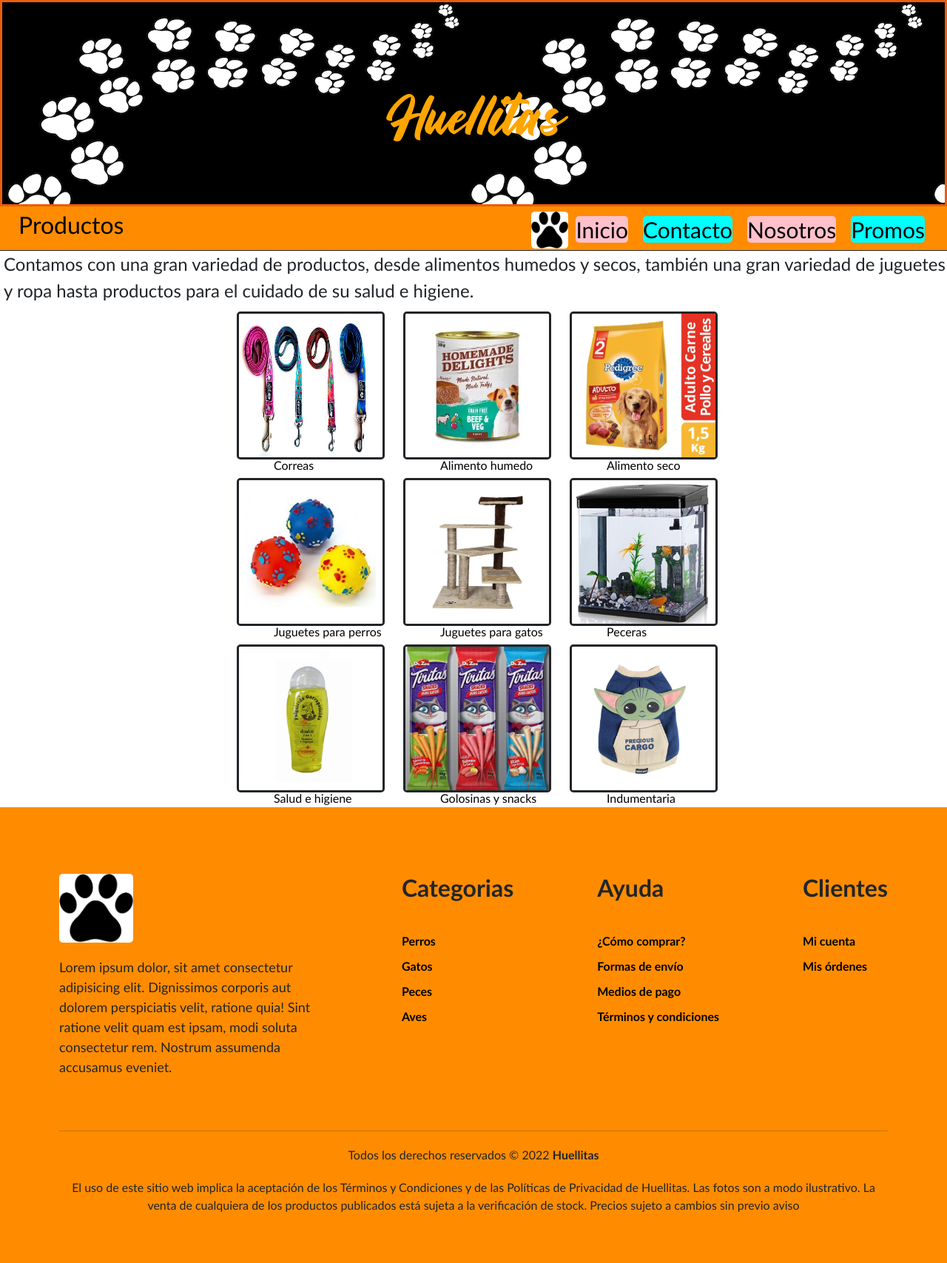
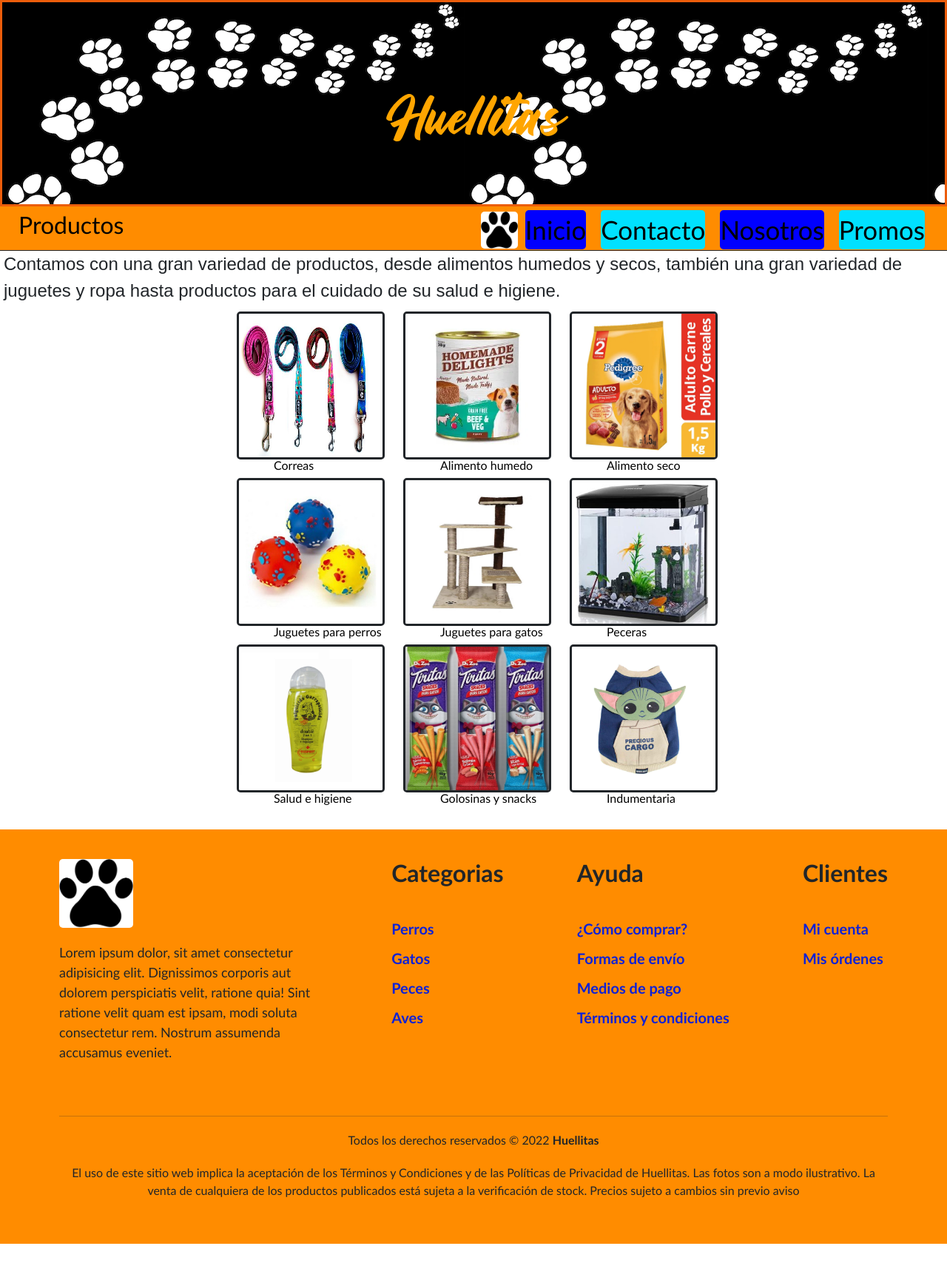
Before and after one commit to LucasCasa95/Huellitas_2, a website: page productos.html in a window 1280 px wide. Shown: the whole page at 74% size. After the commit the page ends 1681 px from the top, so only its background shows below. Drawn offline with Linux system fonts and the light colour scheme.

Commit message:
agregue lo pedido para el desafio sass + seo

```diff
--- a/CSS/Style.css
+++ b/CSS/Style.css
@@ -228,6 +228,7 @@ a{
 footer{
     width: 100%;
     padding: 50px 0px;
+
     background-color: darkorange;
 }
 
--- a/productos.html
+++ b/productos.html
@@ -7,8 +7,10 @@
     <!--Boostraps styles-->
     <link rel="stylesheet" href="./CSS/bootstrap.min.css">
     <!--CSS-->
-    <link rel="stylesheet" href="./CSS/Style.css">
+    <link rel="stylesheet" href="./CSS/estilo.css">
     <title>Huellitas - Productos</title>
+    <meta name="description" content="Todo lo que buscas para tu mascota">
+    <meta name="keywords" content="Juguetes, Alimento, Ropa, Peceras">
 </head>
 <body class="titulo">
     <section class="hero">
@@ -20,10 +22,10 @@
             <nav class="header_nav">
                 <ul class="header_nav_menu">
                     <img src="./Img/Huellita_perro.jpg" alt="huellita perro" class="logo">
-                    <li class="listas"><a href="inicio.html">Inicio</a></li>
-                    <li class="listas"><a href="contacto.html">Contacto</a></li>
-                    <li class="listas"><a href="nosotros.html">Nosotros</a></li>
-                    <li class="listas"><a href="promos.html">Promos</a></li>
+                    <li class="listas listas1 color-white"><a href="inicio.html" class="enlace_nav">Inicio</a></li>
+                    <li class="listas listas2 color-red"><a href="contacto.html" class="enlace_nav">Contacto</a></li>
+                    <li class="listas listas3 color-blue"><a href="nosotros.html" class="enlace_nav">Nosotros</a></li>
+                    <li class="listas listas4 color-agua"><a href="promos.html" class="enlace_nav">Promos</a></li>
                 </ul>
             </nav>
     </header>
@@ -111,7 +113,7 @@
       <p>Todos los derechos reservados © 2022
         <b>Huellitas</b>
       </p>
-      <p>El uso de este sitio web implica la aceptación de los Términos y Condiciones y de las Políticas de Privacidad de Huellitas.
+      <p class="p_copy">El uso de este sitio web implica la aceptación de los Términos y Condiciones y de las Políticas de Privacidad de Huellitas.
         Las fotos son a modo ilustrativo. La venta de cualquiera de los productos publicados está sujeta a la verificación de stock. Precios sujeto a cambios sin previo aviso</p>
     </div>
   </footer>
--- a/scss/estilo.scss
+++ b/scss/estilo.scss
@@ -10,6 +10,23 @@ $estilo_letra: fantasy;
     font-family: "Bangela";
     src: url(../Font/Bangela.otf);
 }
+
+$menu: (/*Declaro el map*/
+blanco: rgb(15, 230, 33),
+rojo: red,
+azul: blue,
+agua: rgb(0, 225, 255),
+borde: 5px,
+tFuente: 35px
+);
+
+%enlaces{
+    text-decoration: none;
+    color: black;
+    border-radius: 5px;
+    justify-content: right;
+}
+
 .hero{
     color: orange;
     text-align: center;
@@ -60,7 +77,7 @@ $estilo_letra: fantasy;
                 display: inline;
                 font-size: 30px;
                 margin: 10px;
-                a{
+                .enlace_nav{
                     text-decoration: none;
                     color: black;
                     border-radius: 5px;
@@ -123,6 +140,78 @@ h1{
     }
 }
 
-.footer{
-    margin-left: 10px;
+footer{
+    width: 100%;
+    padding: 50px, 0px;
+    margin-top: 50px;
+    background-color: darkorange;
+    .container_footer{
+        display: flex;
+        flex-wrap: wrap;
+        justify-content: space-between;
+        max-width: 1200px;
+        margin: auto;
+        .box_footer{
+            display: flex;
+            flex-direction: column;
+            padding: 40px;
+            .logo_footer{
+                .logo_footer_img{
+                    width: 100px;
+                    border-radius: 5px;
+                }
+            }
+            .terms{
+                max-width: 350px;
+                margin-top: 20px;
+                font-size: 18px;
+            }
+        }
+        .box_footer{
+            h2{
+                margin-bottom: 30px;
+                font-weight: 700;
+            }
+            a{
+                margin-top: 10px;
+                font-weight: 600;
+                @extend %enlaces;
+                color: rgb(13, 33, 216);
+                font-size: 20px;
+            }
+        }
+    }
+    .box_copyright{
+        max-width: 1200px;
+        margin: auto;
+        text-align: center;
+        padding: 0 40px;
+        p{
+            margin-top: 20px;
+            margin-bottom: 0px;
+        }
+        .p_copy{
+            padding-bottom: 60px;
+        }
+    }
 }
+
+// @each $item, $color in $menu {
+//     .color-#{$item} {
+//         background-color: $color;
+//     }
+// }
+
+.enlace_nav{
+     font-size: map-get($menu, tFuente);
+}
+
+.listas2, .listas4{
+    background-color: map-get($menu, agua);
+    border-radius: map-get($menu, borde);
+}
+
+.listas1, .listas3{
+    background-color: map-get($menu, azul);
+    border-radius: map-get($menu, borde);
+}
```
Also changed, not shown: contacto.html (+2 -0 lines), inicio.html (+2 -0 lines), nosotros.html (+2 -0 lines), promos.html (+2 -0 lines), CSS/estilo.css.
